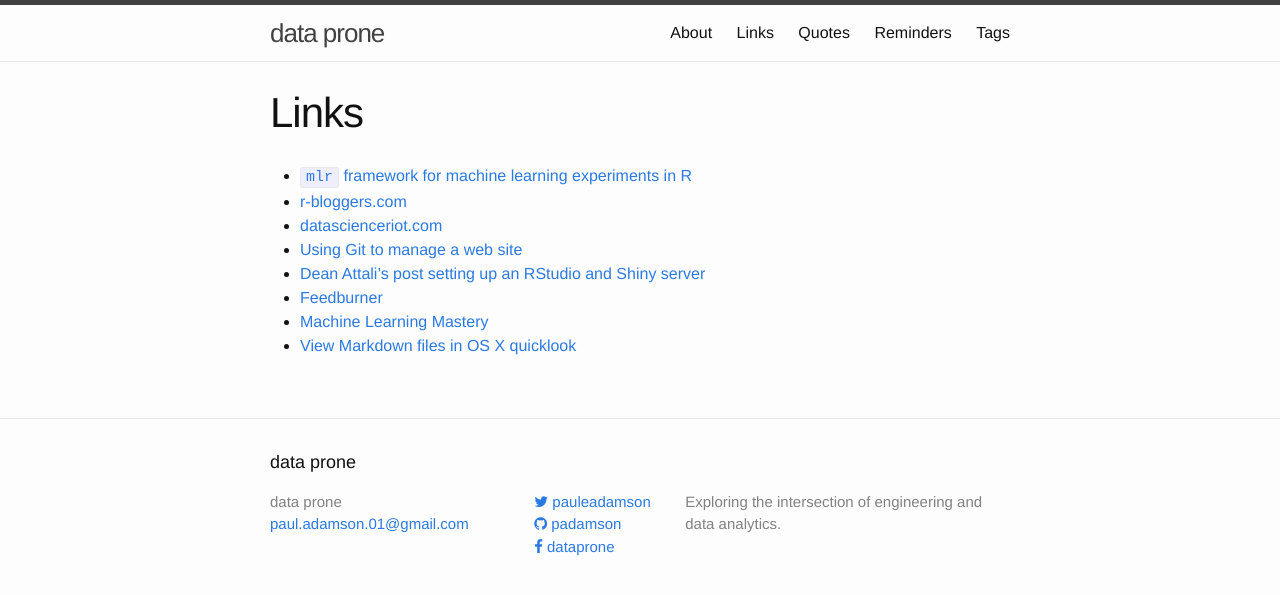
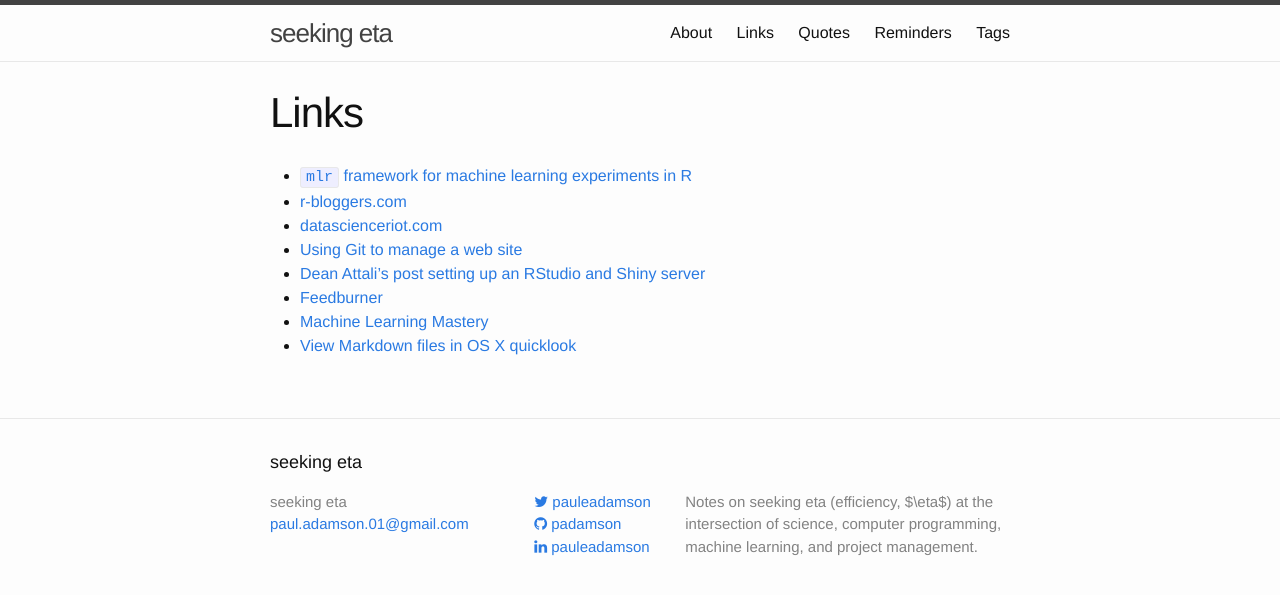
Before and after one commit to padamson/padamson.github.io, a Jekyll site: the page built from links.md, in a window 1280 px wide. Shown: the top 595 px of the page. Built offline with Jekyll 4.4.1, drawn with Linux system fonts in a browser that asks for light colours; nearby versions of some CDN libraries.

Commit message:
rename to seeking eta

```diff
--- a/_config.yml
+++ b/_config.yml
@@ -1,16 +1,18 @@
 # Site settings
-title: data prone
+title: seeking eta
 email: paul.adamson.01@gmail.com
 description: > # this means to ignore newlines until "baseurl:"
-  Exploring the intersection of engineering and data analytics.
+  Notes on seeking eta (efficiency, $\eta$) at the intersection of
+  science, computer programming, machine learning, and project management.
 baseurl: "" # the subpath of your site, e.g. /blog/
 url: "http://padamson.github.io" # the base hostname & protocol for your site
 twitter_username: pauleadamson
 github_username:  padamson
-facebook_username: dataprone
+linkedin_username: pauleadamson
+#facebook_username: dataprone
 
 timezone: America/New_York
-highlighter: rouge # required to highlight chapel
+highlighter: rouge # required to highlight code
 
 # Build settings
 markdown: kramdown
--- a/_layouts/post.html
+++ b/_layouts/post.html
@@ -25,7 +25,9 @@ layout: default
 
     </header>
 
-    {% include google-post-ad.html %}
+    {% comment %}
+    	{% include google-post-ad.html %}
+    {% endcomment %}
 
     <article class="post-content">
     {{ content }}
--- a/links.md
+++ b/links.md
@@ -13,4 +13,6 @@ server](http://deanattali.com/2015/05/09/setup-rstudio-shiny-server-digital-ocea
 + [Feedburner](http://feedburner.google.com)
 + [Machine Learning Mastery](http://machinelearningmastery.com/blog/)
 + [View Markdown files in OS X quicklook](https://github.com/toland/qlmarkdown/)
-{% include links-ad.html %}
+{% comment %}
+	{% include links-ad.html %}
+{% endcomment %}
```
Also changed, not shown: about.md (+3 -1 lines), quotes.md (+3 -1 lines), reminders.md (+3 -1 lines), 1 other file.
